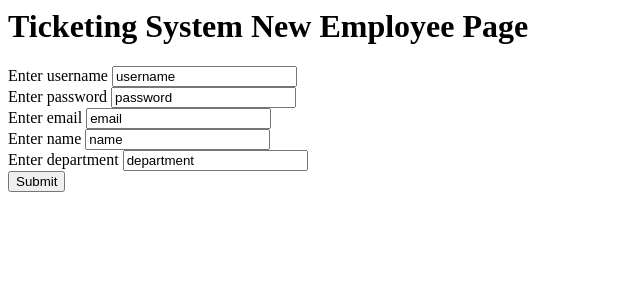
After one commit to gandhi-21/TicketSystem, a Django app: page /ticketing_system/employee/new in a window 1280 px wide. The commit adds this page. Shown: the top 300 px of the page, without its empty margins (0-640 px from the left). Run offline with Django 3.2, Linux system fonts and the light colour scheme.

Commit message:
implemented employee and ticket system

```diff
--- /dev/null
+++ b/ticketing_system/templates/ticketing_system/create_employee.html
@@ -0,0 +1,35 @@
+<!-- This is the homepage to register a new employee  -->
+
+<h1> Ticketing System New Employee Page </h1>
+
+{% if error_message %}<p><strong>{{ error_message }}</strong></p>{% endif %}
+
+<form action="{% url 'ticketing_system:create_employee' %}" method="post">
+    {% csrf_token %}
+    <label for="usernmae">Enter username</label>
+    <input type="text" value="username" name="username">
+
+    <br>
+
+    <label for="password">Enter password</label>
+    <input type="text" value="password" name="password">
+
+    <br>
+
+    <label for="email">Enter email</label>
+    <input type="email" value="email" name="email">
+
+    <br>
+
+    <label for="name">Enter name</label>
+    <input type="text" value="name" name="name">
+
+    <br>
+
+    <label for="department">Enter department</label>
+    <input type="text" value="department" name="department">
+
+    <br>
+
+    <input type="submit" value="Submit" />
+</form>
--- a/ticketing_system/urls.py
+++ b/ticketing_system/urls.py
@@ -2,8 +2,12 @@ from django.urls import path
 
 from . import views
 
+
+app_name = 'ticketing_system'
 urlpatterns = [
     path('', views.index, name='index'),
-    path('/tickets/', views.tickets, name='tickets'),
+    path('/tickets', views.tickets, name='tickets'),
     path('/employee/', views.employee, name='employee'),
+    path('/employee/new', views.create_employee, name='create_employee'),
+    path('/submit_ticket/', views.submit_ticket, name='submit_ticket')
 ]
--- a/ticketing_system/views.py
+++ b/ticketing_system/views.py
@@ -1,5 +1,8 @@
-from django.shortcuts import render, get_list_or_404
-from django.http import HttpResponse
+from django.shortcuts import render, get_list_or_404, get_object_or_404
+from django.http import HttpResponse, HttpResponseRedirect
+import datetime
+from django.contrib.auth import authenticate
+from django.contrib.auth.models import User
 
 from .models import Ticket, Employee
 # Create your views here.
@@ -7,7 +10,7 @@ from .models import Ticket, Employee
 
 #   Make this the login or submit a ticket page
 def index(request):
-    return HttpResponse("This is the ticket system homepage.")
+    return render(request, 'ticketing_system/index.html')
 
 
 #   Make this admin/supervisor login only accessible
@@ -16,7 +19,56 @@ def tickets(request):
     return render(request, 'ticketing_system/tickets.html', {'tickets_list': tickets_list})
 
 
-#   Make this login only accessible
+#   Login page for employee. Redirects to the dashboard
 def employee(request):
-    response = "You're at the employee dashboard."
-    return HttpResponse(response)
+    if request.method == 'GET':
+        return render(request, 'ticketing_system/employee.html')
+    else:
+        username = request.POST.get('username')
+        password = request.POST.get('password')
+
+        user = authenticate(request, username=username, password=password)
+        if user is not None:
+            employee = get_object_or_404(Employee, username=username)
+            # tickets = get_list_or_404(Ticket, ticket_assigned_to=employee)
+            return HttpResponse('list of all tickets // redirect to the dashboard')
+        else:
+            return HttpResponse('asdad')
+
+
+def create_employee(request):
+
+    if request.method == 'GET':
+        return render(request, 'ticketing_system/create_employee.html')
+    else:
+        username = request.POST.get('username')
+        password = request.POST.get('password')
+        email = request.POST.get('email')
+        user = User.objects.create_user(username=username, password=password, email=email)
+        user.save()
+        employee = Employee()
+        employee.name = request.POST.get('name', 'Name not given')
+        employee.department = request.POST.get('department', 'Department not given')
+        employee.user = username
+        employee.tickets_assigned = 0
+        employee.save()
+
+        return HttpResponseRedirect('/')
+
+
+def submit_ticket(request):
+
+    if request.method == 'GET':
+        return render(request, 'ticketing_system/submit_ticket.html')
+    else:
+        ticket = Ticket()
+        ticket.name = request.POST.get('name', 'Name Not Given')
+        ticket.sbu_id = request.POST.get('sbu_id', 00)
+        ticket.location = request.POST.get('location', 'Location not Given')
+        ticket.is_active = True
+        ticket.details = request.POST.get('details', 'Details not given')
+        ticket.time_stamp = datetime.datetime.now()
+        ticket.ticket_assigned = False
+        ticket.ticket_assigned_to = None
+        ticket.save()
+        return HttpResponseRedirect('/ticketing_system')
```
Also changed, not shown: ticketing_system/models.py (+9 -8 lines), ticketing_system/templates/ticketing_system/employee.html (added, +29 -0 lines), ticketing_system/templates/ticketing_system/index.html (+15 -1 lines), ticketing_system/templates/ticketing_system/submit_ticket.html (added, +30 -0 lines), db.sqlite3, ticketing_system/migrations/0003_auto_20190720_0604.py (added).
